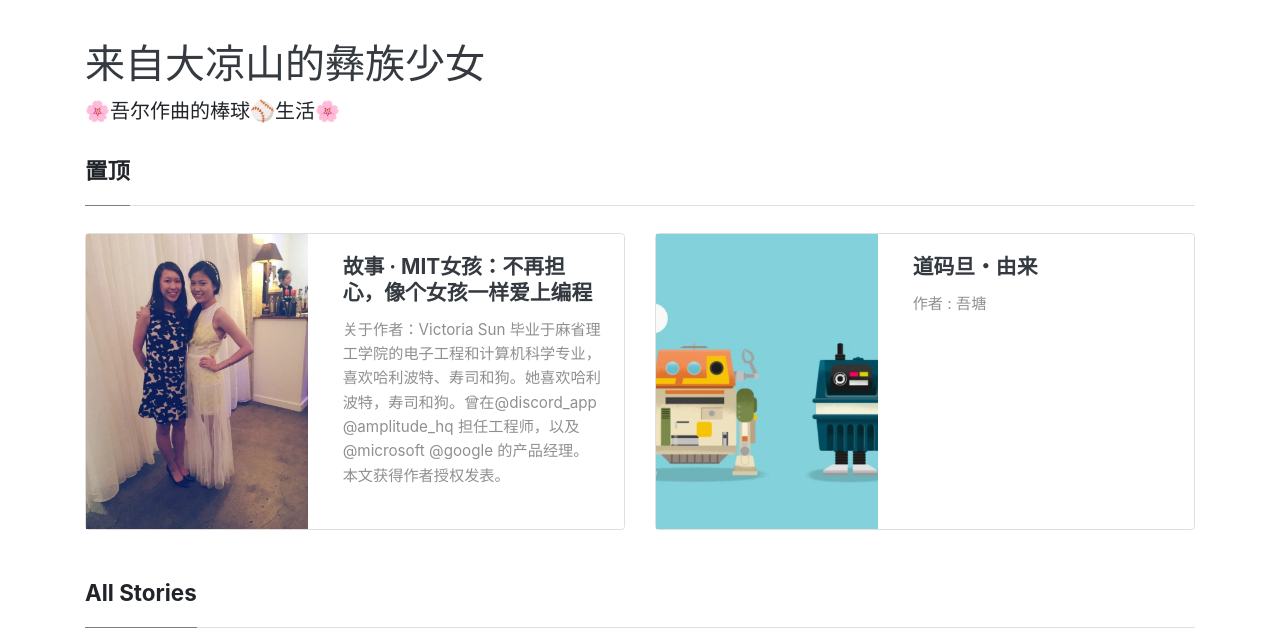
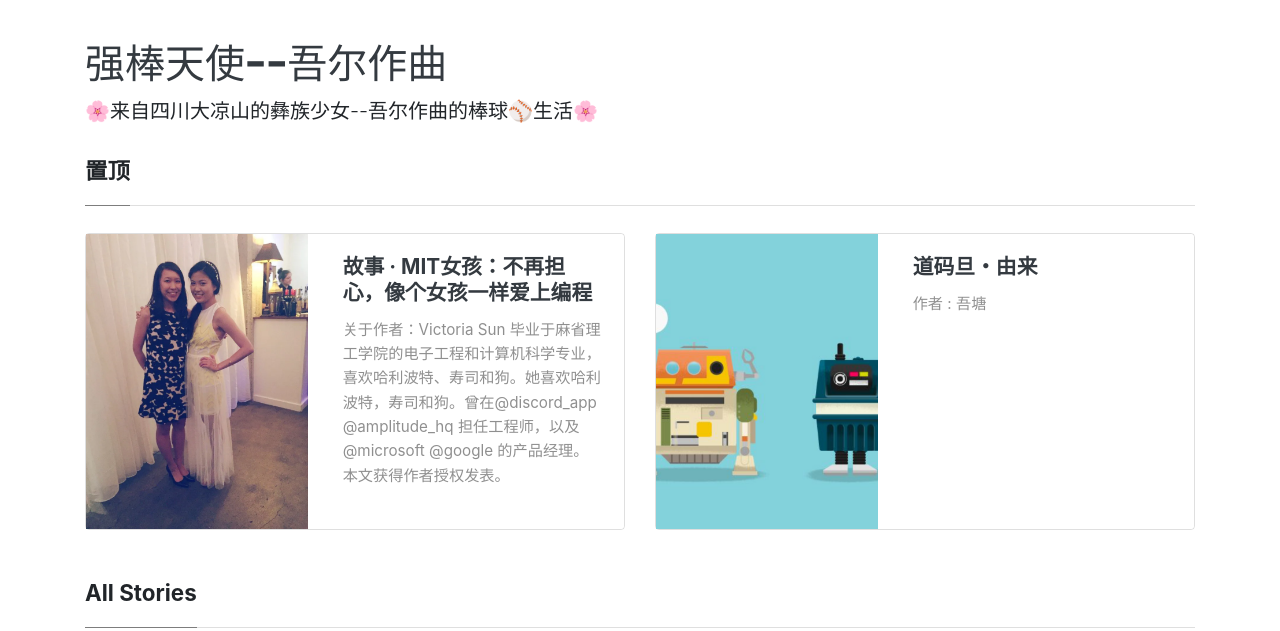
Before and after one commit to deepsnow123/BaseballAngel-WuErZuoQu, a Jekyll site: the page built from index.html, in a window 1280 px wide and 900 px high, cut to the strip 0-631 px from the top of the window. Built offline with Jekyll 4.4.1, drawn with Linux system fonts in a browser that asks for light colours; nearby versions of some CDN libraries; the list of posts is cut into pages by our own code; some of the changed text lies outside the part shown.

Commit message:
Update _config.yml

```diff
--- a/_config.yml
+++ b/_config.yml
@@ -4,9 +4,9 @@ baseurl: "/BaseballAngel-WuErZuoQu"
 # 网页的标题
 title: "强棒天使--吾尔作曲"
 # 网站的主标题
-name: "来自大凉山的彝族少女"
+name: "强棒天使--吾尔作曲"
 # 网站副标题
-description: "🌸吾尔作曲的棒球⚾️生活🌸"
+description: "🌸来自四川大凉山的彝族少女--吾尔作曲的棒球⚾️生活🌸"
 
 # 分页配置
 # 每页文章数量
```
